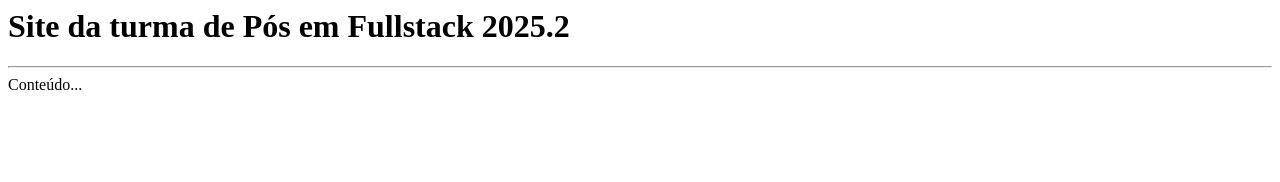
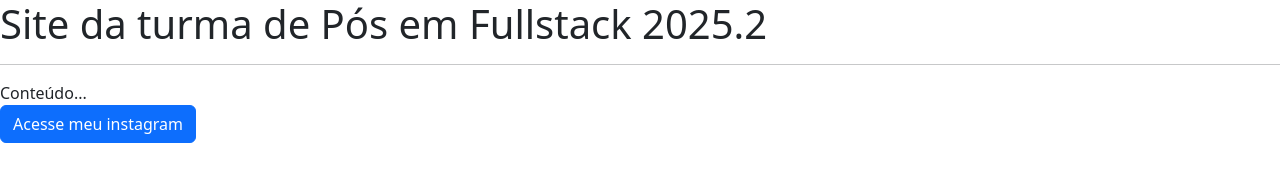
Before and after one commit to alessandrofeitoza/unifametro, a plain HTML site: page index.html in a window 1280 px wide. Drawn offline with nearby package versions, Linux system fonts and the light colour scheme.

Commit message:
Alterando o site

```diff
--- a/index.html
+++ b/index.html
@@ -1,5 +1,19 @@
+
+<link href="https://cdn.jsdelivr.net/npm/bootstrap@5.3.8/dist/css/bootstrap.min.css" rel="stylesheet" integrity="sha384-sRIl4kxILFvY47J16cr9ZwB07vP4J8+LH7qKQnuqkuIAvNWLzeN8tE5YBujZqJLB" crossorigin="anonymous">
+
 <h1>Site da turma de Pós em Fullstack 2025.2</h1>
 <hr>
 <div>
   Conteúdo...
 </div>
+
+<button onclick="redirecionar()" class="btn btn-primary">
+	Acesse meu instagram
+</button>
+
+
+<script>
+	function redirecionar() {
+		location.href= "http://instagram.com/alessandro_feitoza"
+	}
+</script>
```
